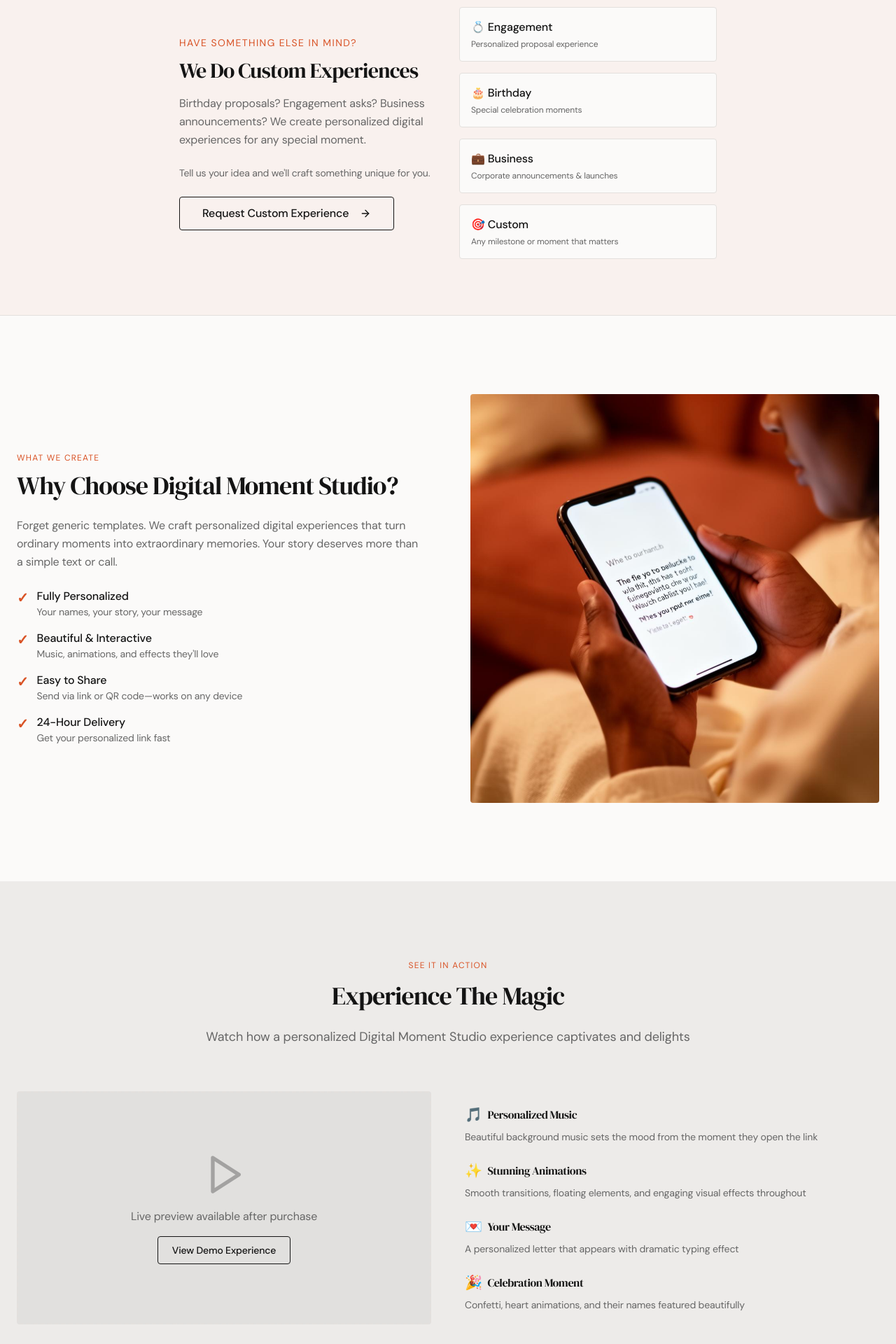
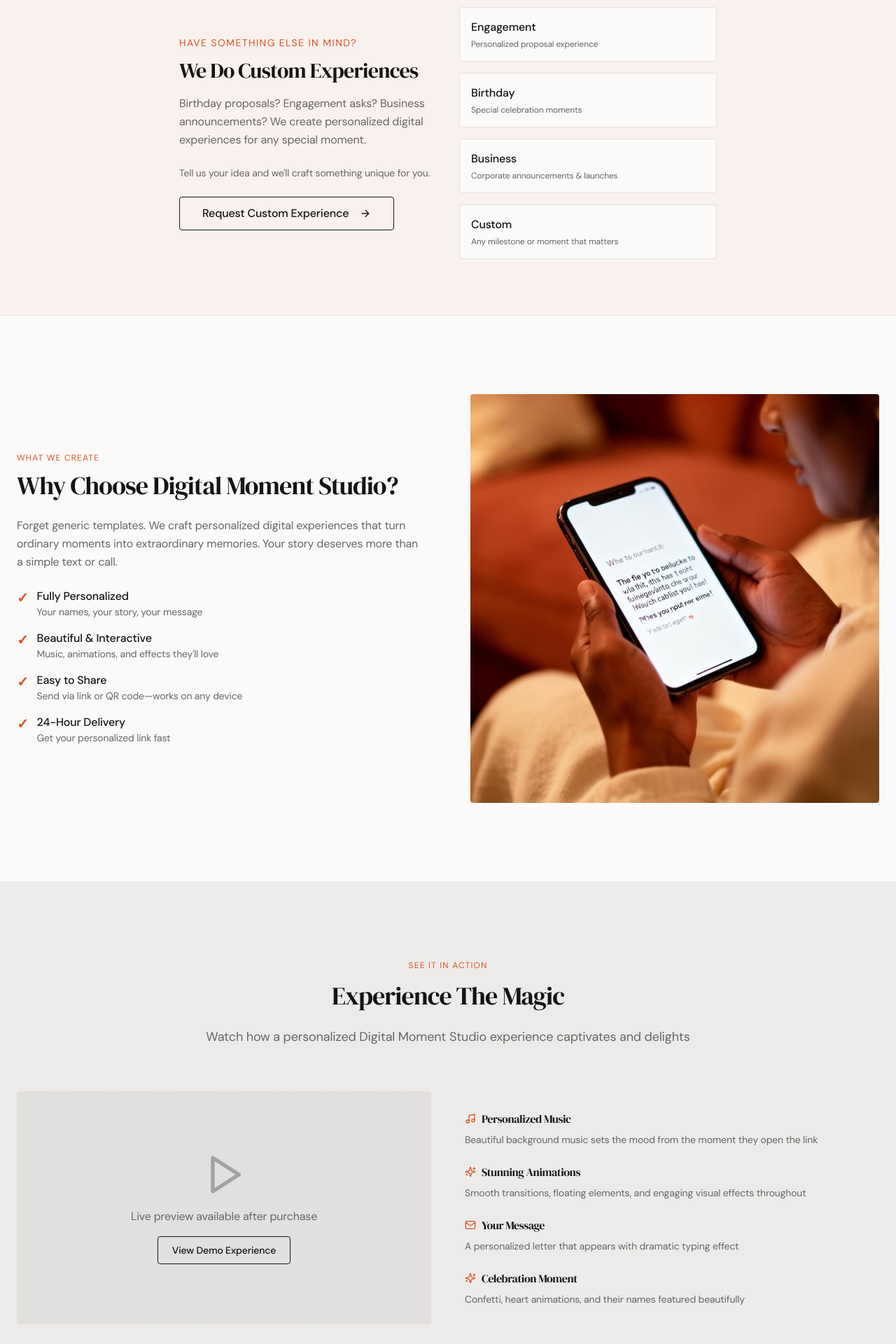
Before and after one commit to darrkkn1ght/valentine, a React (Vite) app in the folder digital-moment-studio-main/: page / in a window 1280 px wide. Shown: the part 1220-3140 px from the top of the page at 70% size. Built offline with nearby package versions, Linux system fonts and the light colour scheme; the HTML template or start-up script is replaced by a standard one.

Commit message:
removed emojis

```diff
--- a/digital-moment-studio-main/src/pages/About.tsx
+++ b/digital-moment-studio-main/src/pages/About.tsx
@@ -134,7 +134,7 @@ const About = () => {
               <ScrollReveal animation="fade-up" delay={100}>
                 <div className="border-l-4 border-accent pl-6">
                   <h3 className="font-medium text-lg text-foreground mb-2">
-                    🎨 Quality Over Speed
+                    Quality Over Speed
                   </h3>
                   <p className="text-muted-foreground">
                     We take time to create beautiful, personalized experiences. This is about meaning, not mass production.
@@ -145,7 +145,7 @@ const About = () => {
               <ScrollReveal animation="fade-up" delay={200}>
                 <div className="border-l-4 border-accent pl-6">
                   <h3 className="font-medium text-lg text-foreground mb-2">
-                    ❤️ Your Story Matters
+                    Your Story Matters
                   </h3>
                   <p className="text-muted-foreground">
                     We don't use templates. Every experience is built around your unique story and relationship.
@@ -156,7 +156,7 @@ const About = () => {
               <ScrollReveal animation="fade-up" delay={300}>
                 <div className="border-l-4 border-accent pl-6">
                   <h3 className="font-medium text-lg text-foreground mb-2">
-                    🤝 Personal Connection
+                    Personal Connection
                   </h3>
                   <p className="text-muted-foreground">
                     We're here to help. From order to delivery, you get real support from real people who care.
@@ -167,7 +167,7 @@ const About = () => {
               <ScrollReveal animation="fade-up" delay={400}>
                 <div className="border-l-4 border-accent pl-6">
                   <h3 className="font-medium text-lg text-foreground mb-2">
-                    ✨ Make It Special
+                    Make It Special
                   </h3>
                   <p className="text-muted-foreground">
                     We sweat the details. Animation timing, music selection, message placement—everything works together to create magic.
--- a/digital-moment-studio-main/src/pages/Contact.tsx
+++ b/digital-moment-studio-main/src/pages/Contact.tsx
@@ -59,7 +59,7 @@ const Contact = () => {
             <ScrollReveal animation="fade-up" delay={300}>
               <div className="mt-8 p-4 bg-accent/10 border border-accent/30 rounded inline-block">
                 <p className="text-sm text-accent font-medium">
-                  💡 Have a custom idea? Tell us about it in the form below—birthdays, proposals, business launches, anything!
+                  Have a custom idea? Tell us about it in the form below—birthdays, proposals, business launches, anything!
                 </p>
               </div>
             </ScrollReveal>
--- a/digital-moment-studio-main/src/pages/Index.tsx
+++ b/digital-moment-studio-main/src/pages/Index.tsx
@@ -2,7 +2,7 @@ import { Link } from 'react-router-dom';
 import { Button } from '@/components/ui/button';
 import { Input } from '@/components/ui/input';
 import PageLayout from '@/components/layout/PageLayout';
-import { ArrowRight, Lock, Clock, Zap, Users, Mail, Gift, Play } from 'lucide-react';
+import { ArrowRight, Lock, Clock, Zap, Users, Mail, Gift, Play, Music, Sparkles } from 'lucide-react';
 import { ScrollReveal } from '@/hooks/use-scroll-animation';
 import { useState } from 'react';
 import valentineProduct from '@/assets/valentine-product.jpg';
@@ -162,19 +162,19 @@ const Index = () => {
               <ScrollReveal animation="fade-right">
                 <div className="space-y-4">
                   <div className="p-4 bg-background rounded border border-border">
-                    <p className="font-medium text-foreground mb-1">💍 Engagement</p>
+                    <p className="font-medium text-foreground mb-1">Engagement</p>
                     <p className="text-xs text-muted-foreground">Personalized proposal experience</p>
                   </div>
                   <div className="p-4 bg-background rounded border border-border">
-                    <p className="font-medium text-foreground mb-1">🎂 Birthday</p>
+                    <p className="font-medium text-foreground mb-1">Birthday</p>
                     <p className="text-xs text-muted-foreground">Special celebration moments</p>
                   </div>
                   <div className="p-4 bg-background rounded border border-border">
-                    <p className="font-medium text-foreground mb-1">💼 Business</p>
+                    <p className="font-medium text-foreground mb-1">Business</p>
                     <p className="text-xs text-muted-foreground">Corporate announcements & launches</p>
                   </div>
                   <div className="p-4 bg-background rounded border border-border">
-                    <p className="font-medium text-foreground mb-1">🎯 Custom</p>
+                    <p className="font-medium text-foreground mb-1">Custom</p>
                     <p className="text-xs text-muted-foreground">Any milestone or moment that matters</p>
                   </div>
                 </div>
@@ -293,7 +293,7 @@ const Index = () => {
               <div className="space-y-6">
                 <div>
                   <h3 className="font-medium text-foreground mb-2 flex items-center gap-2">
-                    <span className="text-xl">🎵</span> Personalized Music
+                    <Music className="w-4 h-4 text-accent" /> Personalized Music
                   </h3>
                   <p className="text-sm text-muted-foreground">
                     Beautiful background music sets the mood from the moment they open the link
@@ -302,7 +302,7 @@ const Index = () => {
 
                 <div>
                   <h3 className="font-medium text-foreground mb-2 flex items-center gap-2">
-                    <span className="text-xl">✨</span> Stunning Animations
+                    <Sparkles className="w-4 h-4 text-accent" /> Stunning Animations
                   </h3>
                   <p className="text-sm text-muted-foreground">
                     Smooth transitions, floating elements, and engaging visual effects throughout
@@ -311,7 +311,7 @@ const Index = () => {
 
                 <div>
                   <h3 className="font-medium text-foreground mb-2 flex items-center gap-2">
-                    <span className="text-xl">💌</span> Your Message
+                    <Mail className="w-4 h-4 text-accent" /> Your Message
                   </h3>
                   <p className="text-sm text-muted-foreground">
                     A personalized letter that appears with dramatic typing effect
@@ -320,7 +320,7 @@ const Index = () => {
 
                 <div>
                   <h3 className="font-medium text-foreground mb-2 flex items-center gap-2">
-                    <span className="text-xl">🎉</span> Celebration Moment
+                    <Sparkles className="w-4 h-4 text-accent" /> Celebration Moment
                   </h3>
                   <p className="text-sm text-muted-foreground">
                     Confetti, heart animations, and their names featured beautifully
```
